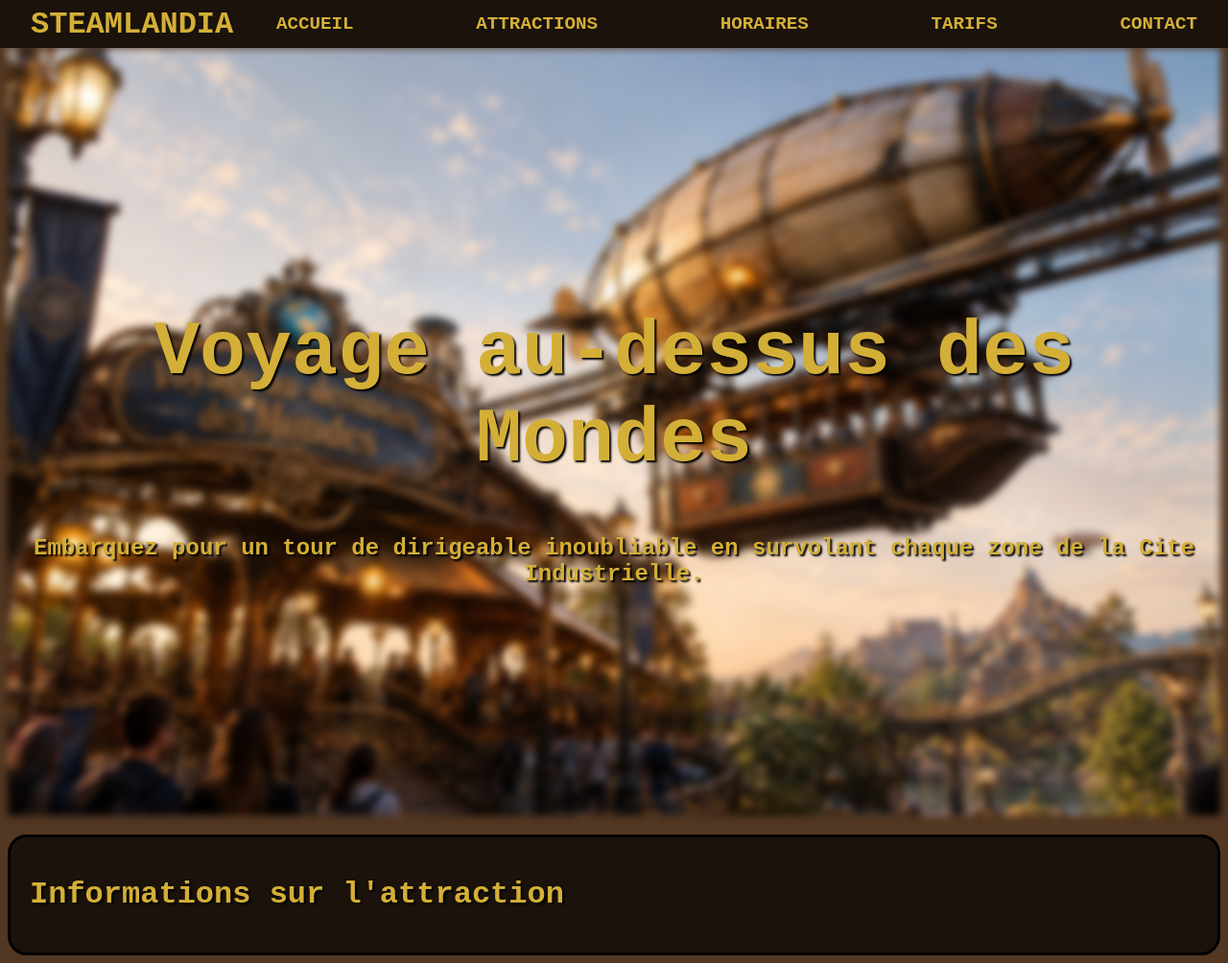
After one commit to L3NNY-0/olympiades-web-2026-paul, a PHP site: page /Views/Attractions/voyage_mondes.php in a window 1280 px wide. The commit adds this page. Shown: the whole page at 96% size. Run offline with PHP 8.4, Linux system fonts and the light colour scheme; data that the repository does not hold is empty.

Commit message:
feat: pages attractions

```diff
--- /dev/null
+++ b/Views/Attractions/voyage_mondes.css
@@ -0,0 +1,112 @@
+
+* {
+    font-family: 'Courier New', Courier, monospace;
+}
+
+body {
+    background-color: #523722;
+}
+
+/* BARRE DE NAVIGATION */
+#mainNav {
+    left: 0;
+    top: 0;
+    right: 0;
+    position: fixed;
+    display: flex;
+    background-color: #1a120b;
+    flex-direction: row;
+    justify-content: space-around;
+    align-items: center;
+    width: 100%;
+    height: 50px;
+    z-index: 5;
+
+    & p {
+        color: #d4af37;
+        font-weight: bolder;
+        font-size: xx-large;
+        width: 15%;
+    }
+}
+
+#section_nav {
+    display: flex;
+    flex-direction: row;
+    justify-content: space-between;
+    width: 75%;
+}
+
+.liens_nav {
+    text-decoration: none;
+    color: #d4af37;
+    font-weight: bolder;
+    font-size: larger;
+
+    &:hover {
+        color: #705d1c;
+    }
+}
+
+#intro {
+    width: 100%;
+    height: 100vh;
+
+    position: relative;
+
+    display: flex;
+    flex-direction: column;
+
+    justify-content: center;
+    text-align: center;
+
+    margin-top: 50px;
+    left: 0;
+    right: 0;
+
+
+    &::before {
+        width: 100%;
+        height: 100%;
+
+        content: "";
+        position: absolute;
+
+        background-image: url("../../Images/voyage_mondes.png");
+        background-size: cover;
+        background-attachment: scroll;
+
+        filter: blur(4px);
+
+        z-index: -1;
+    }
+}
+
+#text_intro h1 {
+    color: #d4af37;
+    font-weight: bolder;
+    font-size: 5em;
+    text-shadow: 2px 2px 2px black;
+}
+
+.titres {
+    color: #d4af37;
+    text-shadow: 2px 2px 2px black;
+}
+
+#infos {
+    margin-top: 20px;
+    background-color: #1a120b;
+    border-width: 5px;
+    border: solid black;
+    border-radius: 20px;
+    padding: 20px;
+}
+
+span {
+    color: #d4af37;
+}
+
+p {
+    color: wheat;
+}
--- /dev/null
+++ b/Views/Attractions/voyage_mondes.php
@@ -0,0 +1,51 @@
+<!DOCTYPE html>
+<html lang="fr">
+
+<head>
+    <meta charset="UTF-8">
+    <meta name="viewport" content="width=device-width, initial-scale=1.0">
+    <title>Attractions - Voyage au-dessus des Mondes</title>
+    <link rel="stylesheet" href="voyage_mondes.css">
+</head>
+
+<body>
+    <nav id="mainNav">
+        <p class="liens_nav">STEAMLANDIA</p>
+        <div id="section_nav">
+            <a class="liens_nav" href="../accueil.php">ACCUEIL</a>
+            <a class="liens_nav" href="../attractions.php">ATTRACTIONS</a>
+            <a class="liens_nav" href="../horaires.php">HORAIRES</a>
+            <a class="liens_nav" href="../tarifs.php">TARIFS</a>
+            <a class="liens_nav" href="#">CONTACT</a>
+        </div>
+        <!-- <button class="hamburger" id="hamburgerBtn">☰</button> -->
+    </nav>
+
+    <div id="intro">
+        <div id="text_intro">
+            <h1>Voyage au-dessus des Mondes</h1>
+            <h2 class="titres">Embarquez pour un tour de dirigeable inoubliable en survolant chaque zone de la Cite Industrielle.</h2>
+        </div>
+    </div>
+
+    <div id="infos">
+        <h1 class="titres">Informations sur l'attraction</h1>
+        <?php
+
+        include("../../Models/database.php");
+
+        $attractionsVDD = requeteBdd("SELECT * FROM attraction WHERE nom='Voyage au-dessus des Mondes';");
+        $univers = requeteBdd("SELECT nom FROM univers WHERE id in (SELECT id_univers FROM attraction WHERE nom='Voyage au-dessus des Mondes');");
+        foreach ($attractionsVDD as $row) {
+            echo "<p><span>Nom : </span>" . htmlspecialchars($row['nom']);
+            echo "<p><span>Description : </span>" . htmlspecialchars($row['description']);
+            echo "<p><span>Statut : </span>" . htmlspecialchars($row['statut']);
+            echo "<p><span>Taille minimale : </span>" . htmlspecialchars($row['taille_cm']) . " cm";
+            echo "<p><span>Univers lié : </span>" . htmlspecialchars($univers[0]['nom']);
+        }
+        ?>
+    </div>
+
+</body>
+
+</html>
--- a/index.php
+++ b/index.php
@@ -5,3 +5,4 @@ include("../Models/database.php");
 // requeteBdd("CREATE TABLE ma_table(info varchar(10));");
 
 header("Location: Views/accueil.php");
+die();
```
Also changed, not shown: Views/Attractions/atelier_dr_victoria.css (added, +112 -0 lines), Views/Attractions/atelier_dr_victoria.php (added, +50 -0 lines), Views/Attractions/colosse_helios.css (added, +112 -0 lines), Views/Attractions/colosse_helios.php (added, +50 -0 lines), Views/attractions.css (+11 -0 lines), Views/attractions.php (+6 -4 lines), Views/admin.css (added), Views/admin.php (added).
